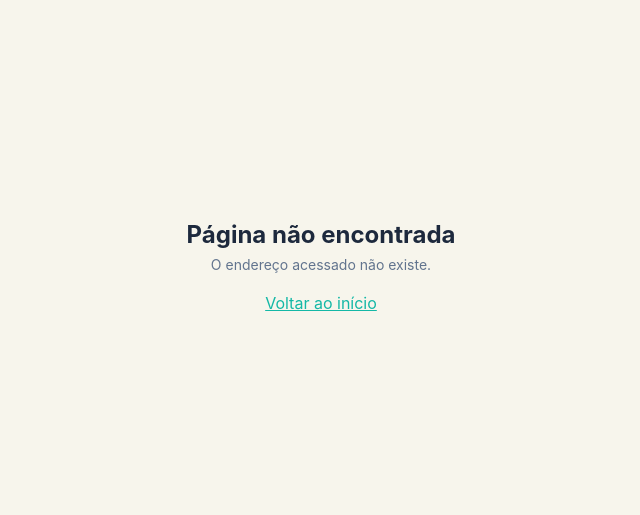
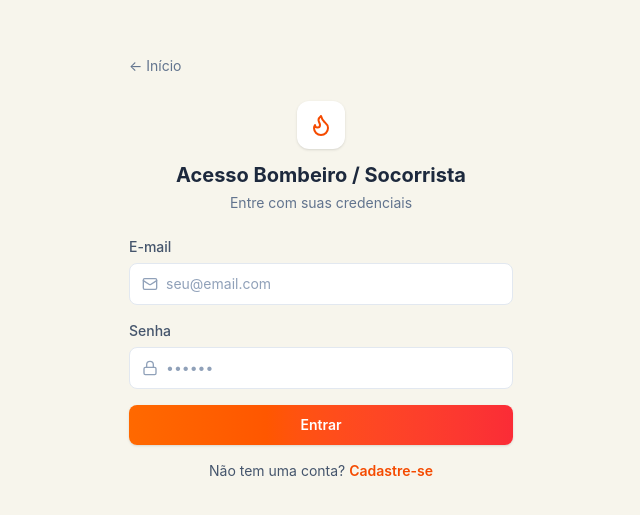
Before and after one commit to Flavim-rsr/HelpTap-Web, a React (Vite) app: page /login/bombeiro in a window 1280 px wide. Shown: the part 133-648 px from the top of the page, without its empty margins (319-959 px from the left). Built offline with nearby package versions, Linux system fonts and the light colour scheme.

Commit message:
feat: add role login screen with post-login redirect

```diff
--- a/src/App.tsx
+++ b/src/App.tsx
@@ -1,5 +1,6 @@
 import { Routes, Route } from 'react-router-dom';
 import SelecaoPerfil from './pages/SelecaoPerfil';
+import Login from './pages/Login';
 import NotFound from './pages/NotFound';
 
 export default function App() {
@@ -7,6 +8,7 @@ export default function App() {
     <div className="min-h-screen bg-creme text-slate-800">
       <Routes>
         <Route path="/" element={<SelecaoPerfil />} />
+        <Route path="/login/:perfil" element={<Login />} />
         <Route path="*" element={<NotFound />} />
       </Routes>
     </div>
--- /dev/null
+++ b/src/pages/Login.tsx
@@ -0,0 +1,94 @@
+import { useState, type FormEvent } from 'react';
+import { Link, useNavigate, useParams } from 'react-router-dom';
+import { Lock, Mail } from 'lucide-react';
+import { login } from '../api/auth';
+import { useAuth } from '../contexts/AuthContext';
+import { InputComIcone } from '../components/InputComIcone';
+import { BotaoPerfil } from '../components/BotaoPerfil';
+import { PERFIL_CONFIG, ehPerfil } from '../styles/perfis';
+import NotFound from './NotFound';
+
+export default function Login() {
+  const { perfil = '' } = useParams();
+  const navigate = useNavigate();
+  const { entrar } = useAuth();
+  const [email, setEmail] = useState('');
+  const [senha, setSenha] = useState('');
+  const [erro, setErro] = useState('');
+  const [carregando, setCarregando] = useState(false);
+
+  if (!ehPerfil(perfil)) return <NotFound />;
+  const cfg = PERFIL_CONFIG[perfil];
+  const Icone = cfg.Icone;
+
+  async function aoEnviar(e: FormEvent) {
+    e.preventDefault();
+    if (!ehPerfil(perfil)) return;
+    setErro('');
+    setCarregando(true);
+    try {
+      const sessao = await login(perfil, { email, senha });
+      entrar(sessao);
+      const destino = sessionStorage.getItem('helptap.destino');
+      sessionStorage.removeItem('helptap.destino');
+      navigate(destino ?? '/leitura', { replace: true });
+    } catch (err) {
+      setErro(err instanceof Error ? err.message : 'Erro ao entrar');
+    } finally {
+      setCarregando(false);
+    }
+  }
+
+  return (
+    <main className="grid min-h-screen place-items-center p-4">
+      <div className="w-full max-w-sm">
+        <Link to="/" className="text-sm text-slate-500 hover:text-slate-700">
+          ← Início
+        </Link>
+        <div className="mt-6 text-center">
+          <span className="mx-auto grid size-12 place-items-center rounded-xl bg-white shadow-sm">
+            <Icone aria-hidden className={`size-6 ${cfg.corTexto}`} />
+          </span>
+          <h1 className="mt-3 text-xl font-bold">{cfg.acessoTitulo}</h1>
+          <p className="mt-1 text-sm text-slate-500">Entre com suas credenciais</p>
+        </div>
+        <form onSubmit={aoEnviar} className="mt-6 flex flex-col gap-4">
+          <InputComIcone
+            label="E-mail"
+            Icone={Mail}
+            type="email"
+            required
+            value={email}
+            onChange={(e) => setEmail(e.target.value)}
+            placeholder="seu@email.com"
+          />
+          <InputComIcone
+            label="Senha"
+            Icone={Lock}
+            type="password"
+            required
+            value={senha}
+            onChange={(e) => setSenha(e.target.value)}
+            placeholder="••••••"
+          />
+          {erro && (
+            <p role="alert" className="text-sm text-red-600">
+              {erro}
+            </p>
+          )}
+          <BotaoPerfil perfil={perfil} type="submit" disabled={carregando}>
+            {carregando ? 'Entrando…' : 'Entrar'}
+          </BotaoPerfil>
+        </form>
+        {perfil !== 'usuario' && (
+          <p className="mt-4 text-center text-sm text-slate-600">
+            Não tem uma conta?{' '}
+            <Link to={`/cadastro/${perfil}`} className={`font-semibold ${cfg.corTexto}`}>
+              Cadastre-se
+            </Link>
+          </p>
+        )}
+      </div>
+    </main>
+  );
+}
```
Also changed, not shown: 1 other file (tests, documents, lock files or other folders).
